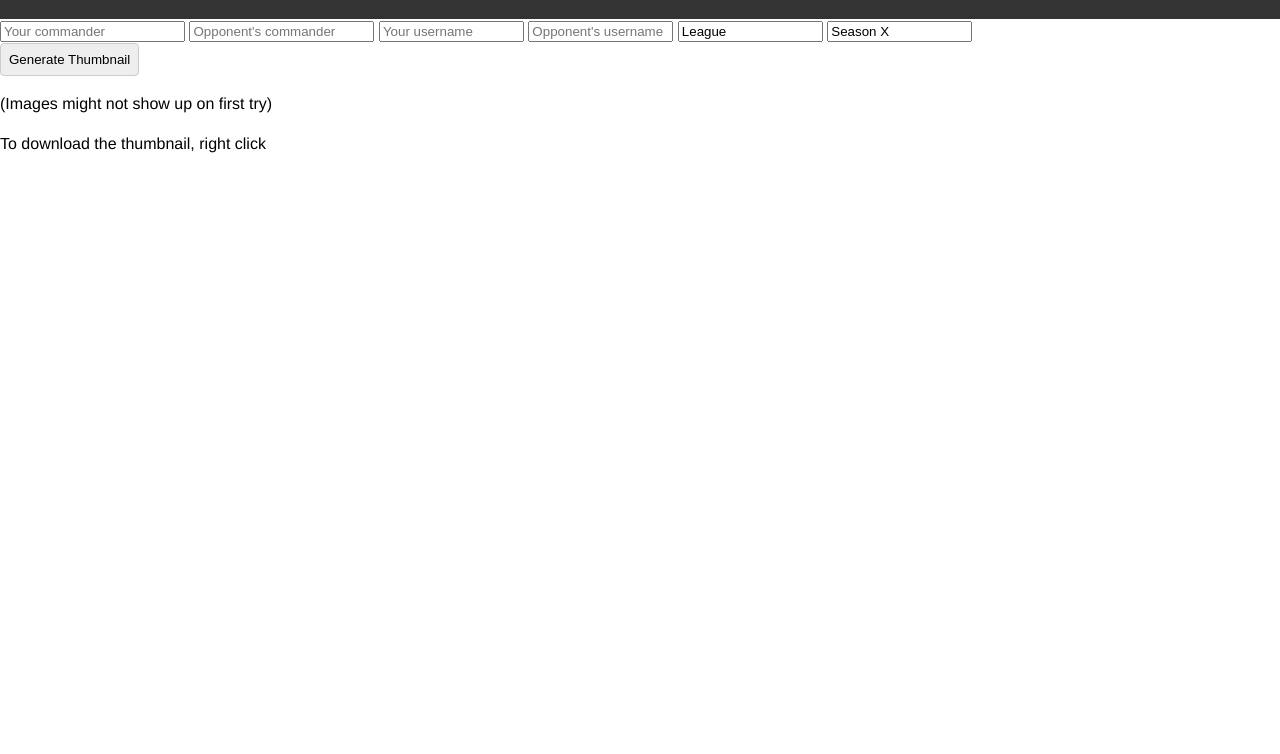
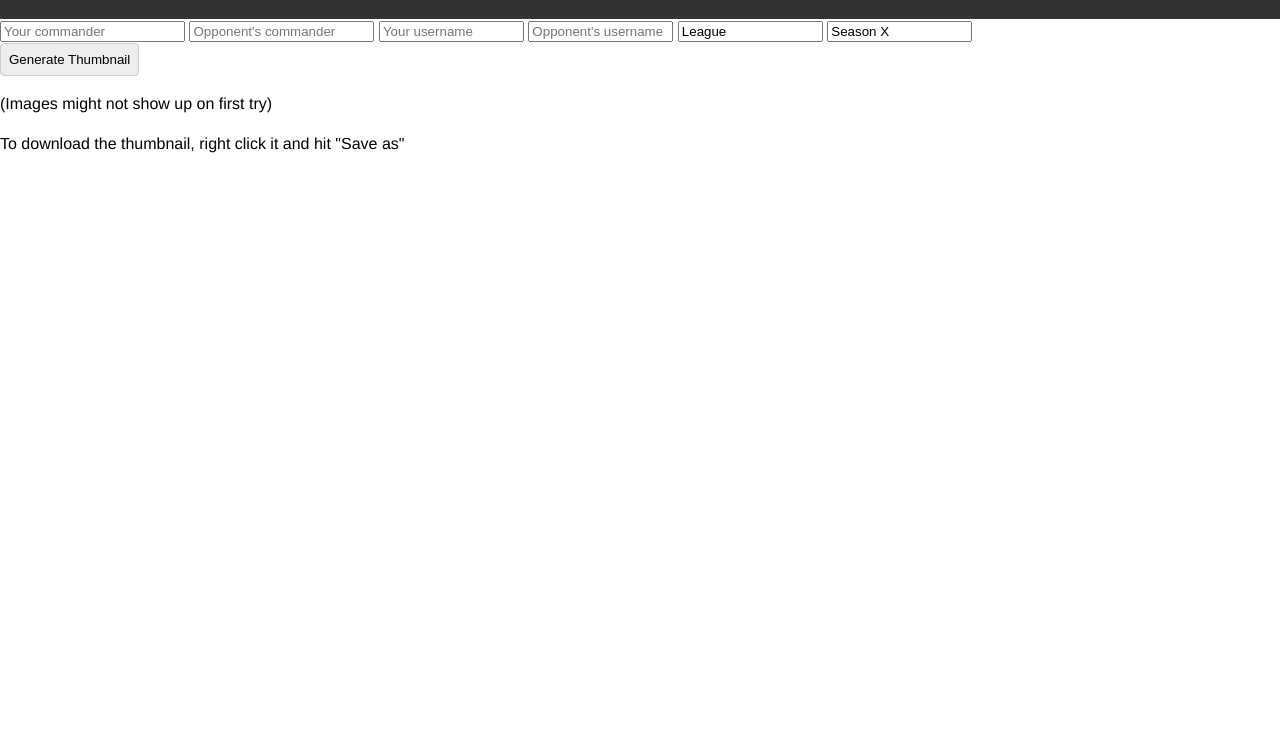
Before and after one commit to brawlhub/brawlhub.github.io, a plain HTML site: page thumbnail/index.html in a window 1280 px wide. Shown: the part 46-800 px from the top of the page. Drawn offline with Linux system fonts and the light colour scheme.

Commit message:
Finished writing download message

```diff
--- a/thumbnail/index.html
+++ b/thumbnail/index.html
@@ -26,7 +26,7 @@
     <div>
       <button style="left: 0;" display="inline" type="button" onclick="generate()">Generate Thumbnail</button>
       <p display="inline">(Images might not show up on first try)</p>
-      <p>To download the thumbnail, right click </p>
+      <p>To download the thumbnail, right click it and hit "Save as"</p>
     </div>
     <canvas display="block" id="thumbnail" width="1280" height="720"></canvas>
 
```
